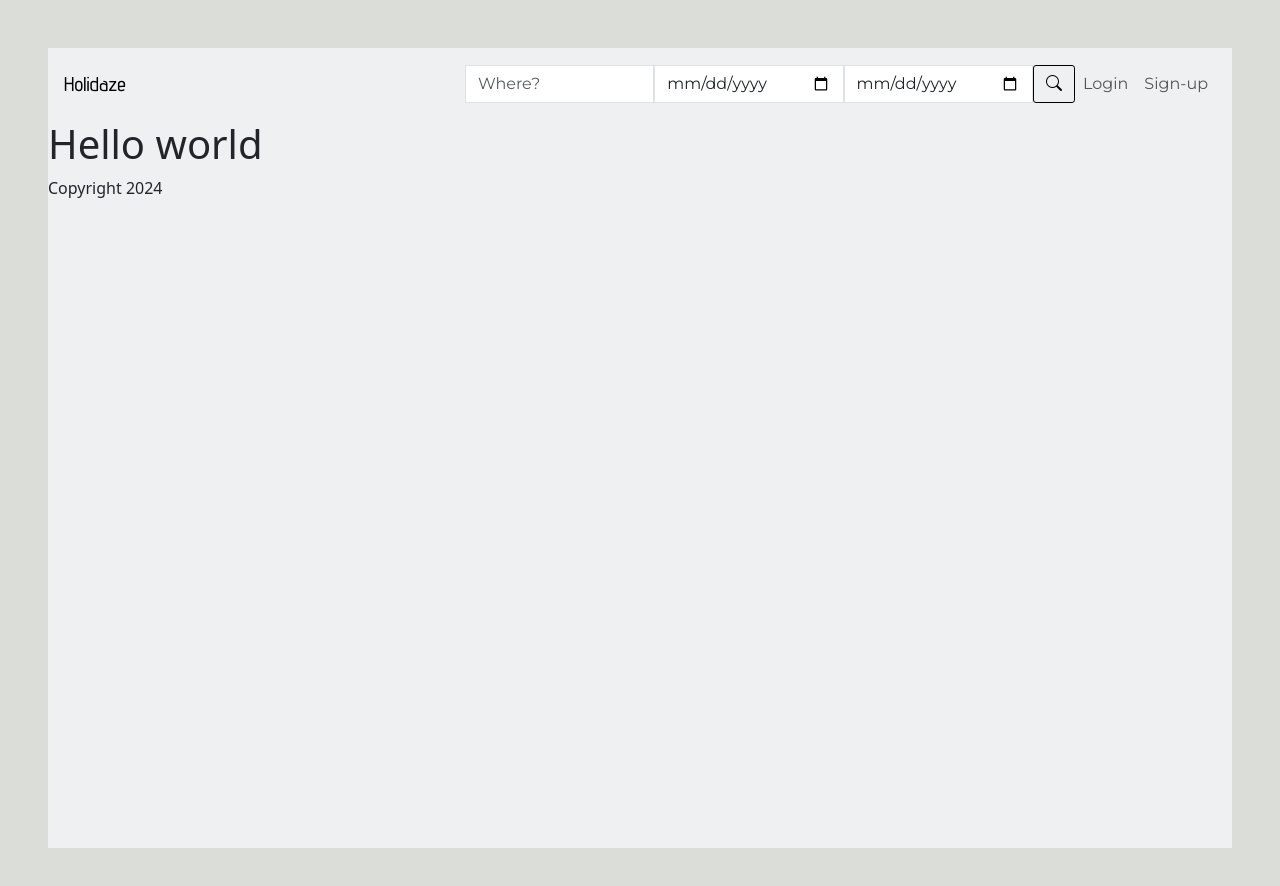
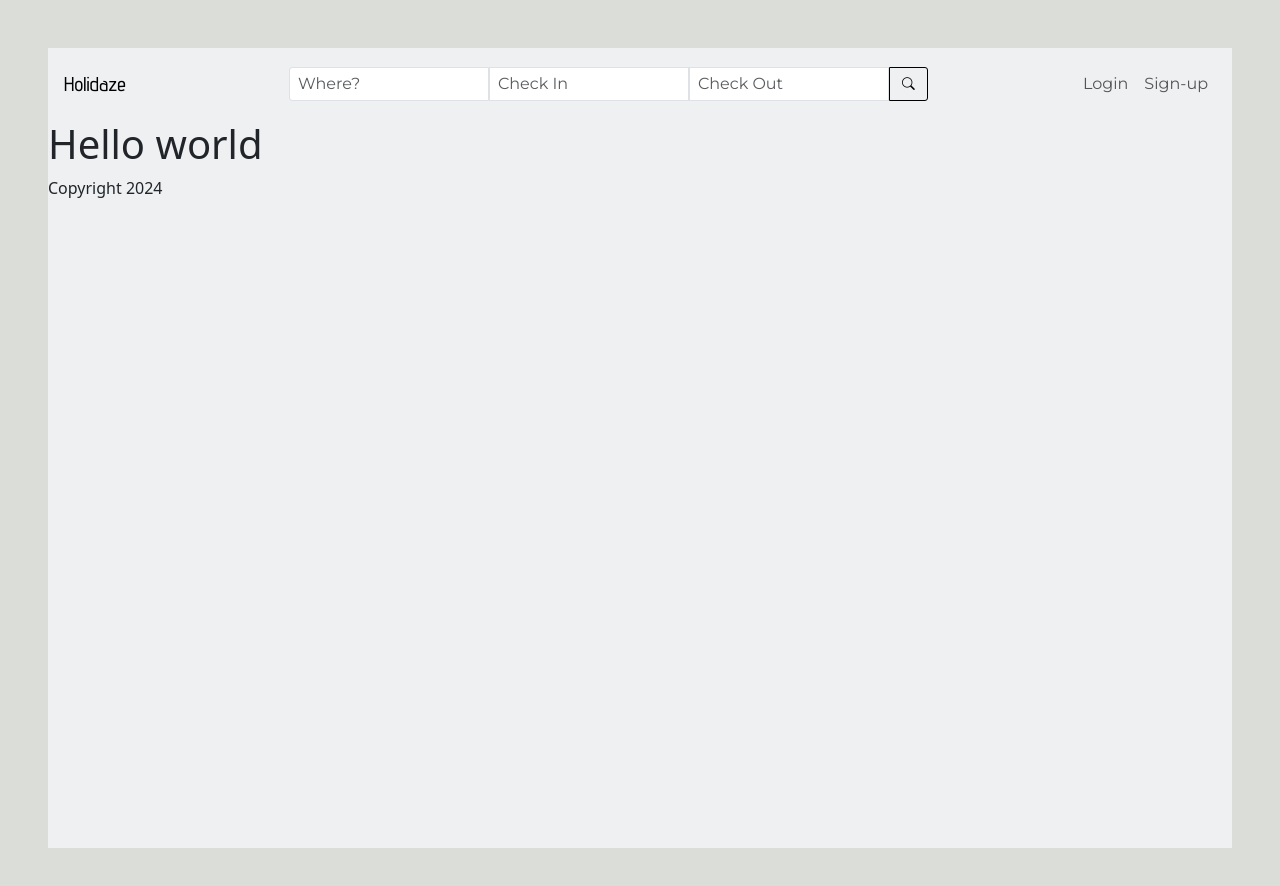
Before and after one commit to AnnaAWojtowicz/Holidaze, a React (Create React App) app: page / in a window 1280 px wide. Shown: the top 886 px of the page. Built offline with nearby package versions, Linux system fonts and the light colour scheme.

Commit message:
Update App.jsx, package.json, styles.css, and README.md

```diff
--- a/package.json
+++ b/package.json
@@ -7,9 +7,12 @@
     "@testing-library/react": "^13.4.0",
     "@testing-library/user-event": "^13.5.0",
     "bootstrap": "^5.3.3",
+    "bootstrap-datepicker": "^1.10.0",
     "bootstrap-icons": "^1.11.3",
+    "jquery": "^3.7.1",
     "react": "^18.2.0",
     "react-bootstrap": "^2.10.2",
+    "react-datepicker": "^6.7.1",
     "react-dom": "^18.2.0",
     "react-router-dom": "^6.22.3",
     "react-scripts": "5.0.1",
--- a/public/styles.css
+++ b/public/styles.css
@@ -1,3 +1,18 @@
+/* palette 1:
+--eerie-black: #1c1c1cff;
+--platinum: #daddd8ff;
+--alabaster: #ecebe4ff;
+--antiflash-white: #eef0f2ff;
+--ghost-white: #fafaffff;
+
+
+palette2:
+--eerie-black: #242424ff;
+--white: #ffffffff;
+--seasalt: #f7f7f5ff;
+--platinum: #e9e8e4ff;
+--khaki: #a9a59aff; */
+
 * {
   box-sizing: border-box;
   padding: 0;
@@ -42,6 +57,10 @@ html,
   border-radius: 0 !important;
 }
 
+.whereForm {
+  border-radius: 3px 0 0 3px !important;
+}
+
 .btn {
   border-radius: 3px !important;
   color: black !important;
@@ -52,3 +71,39 @@ html,
   --bs-btn-hover-bg: #a9a59a !important;
   --bs-btn-hover-border-color: #a9a59a !important;
 }
+
+@media (max-width: 992px) {
+  .py-md {
+    padding-top: 1rem !important;
+    padding-bottom: 1rem !important;
+  }
+}
+
+@media (max-width: 992px) {
+  .form-control-sm {
+    max-width: 150px;
+  }
+  .btnSearch {
+    font-size: 0.6rem !important;
+    /* border-radius: 0 3px 3px 0 !important; */
+  }
+
+  .loop {
+    font-size: 0.7rem !important;
+  }
+}
+
+@media (min-width: 993px) {
+  .form-control {
+    max-width: 200px;
+    font-size: 1rem !important;
+  }
+  .btnSearch,
+  .loop {
+    font-size: 0.8rem !important;
+  }
+}
+
+.btnSearch {
+  border-radius: 0 3px 3px 0 !important;
+}
--- a/src/App.jsx
+++ b/src/App.jsx
@@ -3,6 +3,7 @@ import { BrowserRouter, Routes, Route } from 'react-router-dom';
 import 'bootstrap/dist/css/bootstrap.min.css';
 import Layout from './components/layout/Layout';
 import Home from './components/Home';
+
 
 
 function App() {
--- /dev/null
+++ b/src/components/Calendar.jsx
@@ -0,0 +1,35 @@
+import React, { useState } from "react";
+import DatePicker from "react-datepicker";
+import "react-datepicker/dist/react-datepicker.css";
+
+function Calendar() {
+    const [startDate, setStartDate] = useState(null);
+    const [endDate, setEndDate] = useState(null);
+    return (
+        <>
+            <DatePicker
+                selected={startDate}
+                onChange={date => setStartDate(date)}
+                selectsStart
+                startDate={startDate}
+                endDate={endDate}
+                dateFormat="dd/MM/yyyy"
+                placeholderText="Check In"
+                className="mr-sm-2 form-control-sm form-control"
+            />
+            <DatePicker
+                selected={endDate}
+                onChange={date => setEndDate(date)}
+                selectsEnd
+                startDate={startDate}
+                endDate={endDate}
+                minDate={startDate}
+                dateFormat="dd/MM/yyyy"
+                placeholderText="Check Out"
+                className="mr-sm-2 form-control-sm form-control"
+            />
+        </>
+    );
+};
+
+export default Calendar;
--- a/src/components/layout/Header.jsx
+++ b/src/components/layout/Header.jsx
@@ -1,58 +1,40 @@
-import React from "react";
+import React, { useState } from "react";
 import Container from 'react-bootstrap/Container';
 import Nav from 'react-bootstrap/Nav';
 import Navbar from 'react-bootstrap/Navbar';
-import NavDropdown from 'react-bootstrap/NavDropdown';
 import Form from 'react-bootstrap/Form';
 import Button from 'react-bootstrap/Button';
-import { Pagination } from "react-bootstrap";
+import Calendar from "../Calendar";
+import "react-datepicker/dist/react-datepicker.css";
+
+
 
 function Header() {
     return (
-        <Navbar collapseOnSelect expand="lg" className="navFont" style={{ padding: '1rem' }}>
+        <Navbar collapseOnSelect expand="lg" className="navFont d-flex justify-content-between" style={{ padding: '1rem' }}>
 
             <Navbar.Brand href="#home" className="logo">Holidaze</Navbar.Brand>
+
             <Navbar.Toggle aria-controls="responsive-navbar-nav" className="ml-auto" />
             <Navbar.Collapse id="responsive-navbar-nav">
-                <Nav className="me-auto">
-                    {/* <Nav.Link href="#features">Features</Nav.Link>
-                    <Nav.Link href="#pricing">Pricing</Nav.Link>
-                    <NavDropdown title="Dropdown" id="collapsible-nav-dropdown">
-                        <NavDropdown.Item href="#action/3.1">Action</NavDropdown.Item>
-                        <NavDropdown.Item href="#action/3.2">
-                            Another action
-                        </NavDropdown.Item>
-                        <NavDropdown.Item href="#action/3.3">Something</NavDropdown.Item>
-                        <NavDropdown.Divider />
-                        <NavDropdown.Item href="#action/3.4">
-                            Separated link
-                        </NavDropdown.Item>
-                    </NavDropdown> */}
-                </Nav>
 
-                <Form className="d-flex">
+
+
+                <div className="mx-auto py-md">
+                    <Form className="d-flex justify-content-center align-items-center">
                         <Form.Control
                             type="search"
                             placeholder="Where?"
-                        // className="me-2"
+                            className="mr-sm-2 form-control-sm form-control whereForm"
                             aria-label="Where?"
                         />
-                    <Form.Control
-                        type="date"
-                        placeholder="Check In"
-                        // className="me-2"
-                        aria-label="Check In"
-                    />
-                    <Form.Control
-                        type="date"
-                        placeholder="Check Out"
-                        // className="me-2"
-                        aria-label="Check out"
-                    />
-                    <Button variant="outline-success">
-                        <i className="bi bi-search"></i>
+                        <Calendar />
+                        <Button variant="outline-success" className="btnSearch">
+                            <i className="bi bi-search loop"></i>
                         </Button>
                     </Form>
+                </div>
+
                 <Nav className="ml-auto">
                     <Nav.Link href="#deets">Login</Nav.Link>
                     <Nav.Link eventKey={2} href="#memes">
```
Also changed, not shown: 2 other files (tests, documents, lock files or other folders). Lines whose indentation alone changed are shown as unchanged.
